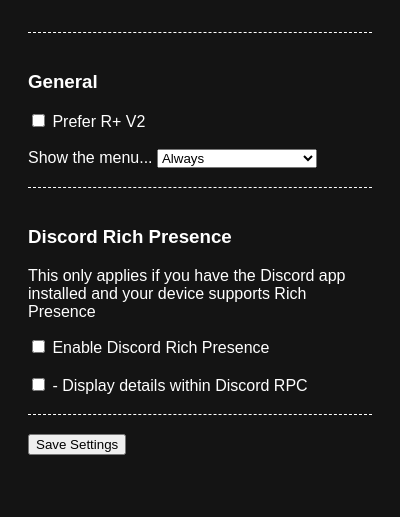
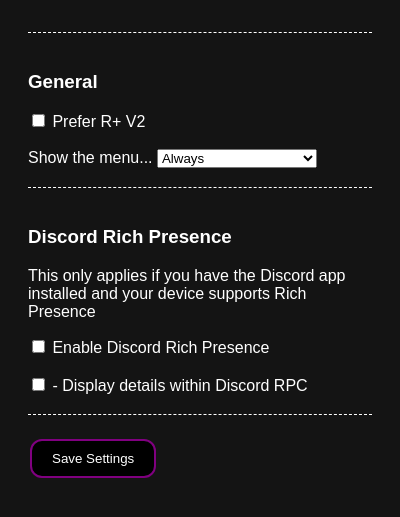
Before and after one commit to splamei/rhythm-plus-pc-splamei-client, an Electron app: page settings.html in a window 400 px wide. Shown: the part 109-626 px from the top of the page. Drawn offline with Linux system fonts and the light colour scheme; no server answers.

Commit message:
Made the button in setting more modern
Signed-off-by: Splamei <instantveemo@gmail.com>

```diff
--- a/settings.html
+++ b/settings.html
@@ -19,8 +19,40 @@
   <meta charset="UTF-8">
   <meta name="viewport" content="width=device-width, initial-scale=1.0">
   <title>Settings - Rhythm Plus Splamei Client</title>
+  <style>
+    body
+    {
+      font-family: Arial, Helvetica, sans-serif;
+      font-size: 16px;
+      color: #ffffff;
+      background-color: #141414
+    }
+
+    .button
+    {
+      background-color: black;
+      border: none;
+      color: white;
+      padding: 10px 20px;
+      text-align: center;
+      display: inline-block;
+      margin: 5px 2px;
+      transition: 0.5s;
+    }
+
+    .green-button
+    {
+      border: 2px solid purple;
+      border-radius: 12px;
+    }
+
+    .green-button:hover
+    {
+      background-color: purple;
+      color: white;
+    }
+  </style>
 </head>
-<body style="font-family: Arial, Helvetica, sans-serif; font-size: 16px; color: #ffffff; background-color: #141414">
 <table role="presentation" border="0" cellpadding="0" cellspacing="0" id="body" width="100%" style="border-collapse: collapse; font-family: Arial, Helvetica, sans-serif; font-size: 16px; color: #ffffff; background-color: #141414">
 <tbody><tr>
 <td align="left" style="padding: 0 20px">
@@ -69,7 +101,7 @@
   <p style="border: none; border-top: 1px dashed #ffffff; font-size: 1px; width: 100%"></p>
   <br/>
 
-  <button id="save-btn">Save Settings</button>
+  <button id="save-btn" class="button green-button">Save Settings</button>
   </table>
 
   <script src="settings.js"></script>
```
